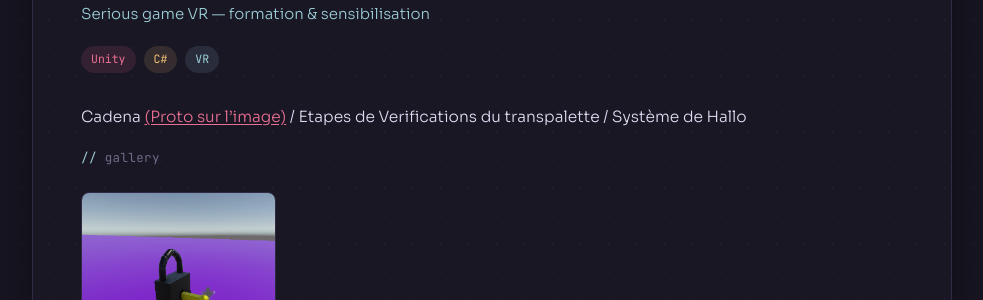
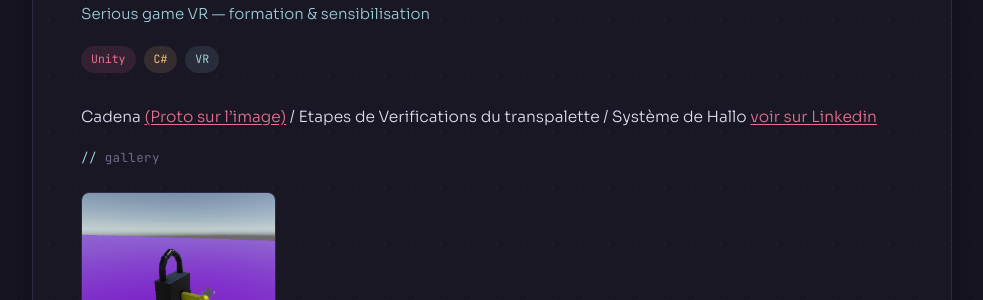
Before and after one commit to StazixLS/StazixLS.github.io, a Jekyll site: the page built from _projects/la-poste.md, in a window 1280 px wide. Shown: the part 765-1065 px from the top of the page, without its empty margins (148-1131 px from the left). Built offline with Jekyll 4.4.1, drawn with Linux system fonts in a browser that asks for light colours.

Commit message:
Update descriptions with LinkedIn links
Added LinkedIn links to French and English descriptions.

```diff
--- a/_projects/la-poste.md
+++ b/_projects/la-poste.md
@@ -13,7 +13,7 @@ video: ""
 video_embed: ""
 gallery: ["/assets/projects/La Poste/Proto Cadena.png"]
 description_fr: >
-  Cadena [(Proto sur l'image)](#gallery-1) / Etapes de Verifications du transpalette / Système de Hallo
+  Cadena [(Proto sur l'image)](#gallery-1) / Etapes de Verifications du transpalette / Système de Hallo [voir sur Linkedin](https://www.linkedin.com/posts/santaezsaezcuritaeztravail-laposte-ugcPost-7447257936340455425-iHXG/?utm_source=share&utm_medium=member_desktop&rcm=ACoAAGP3VwcBC5j46txAf7VX7F60ZpaOPMh-gRc)
 description_en: >
-  Padlock / Inspection Steps for the Pallet Jack / Hallo System
+  Padlock [(Proto on image)](#gallery-1) / Inspection Steps for the Pallet Jack / Hallo System / [view on Linkedin](https://www.linkedin.com/posts/santaezsaezcuritaeztravail-laposte-ugcPost-7447257936340455425-iHXG/?utm_source=share&utm_medium=member_desktop&rcm=ACoAAGP3VwcBC5j46txAf7VX7F60ZpaOPMh-gRc)
 ---
```
